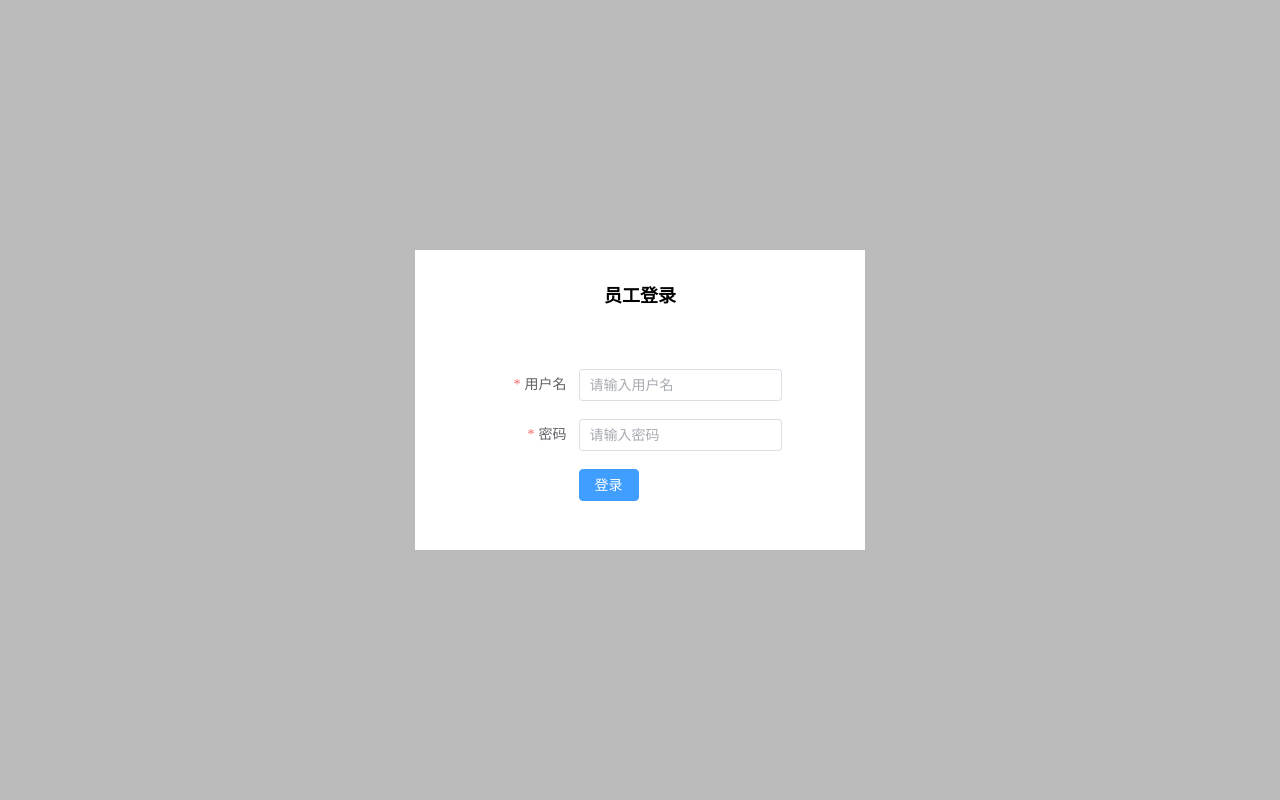
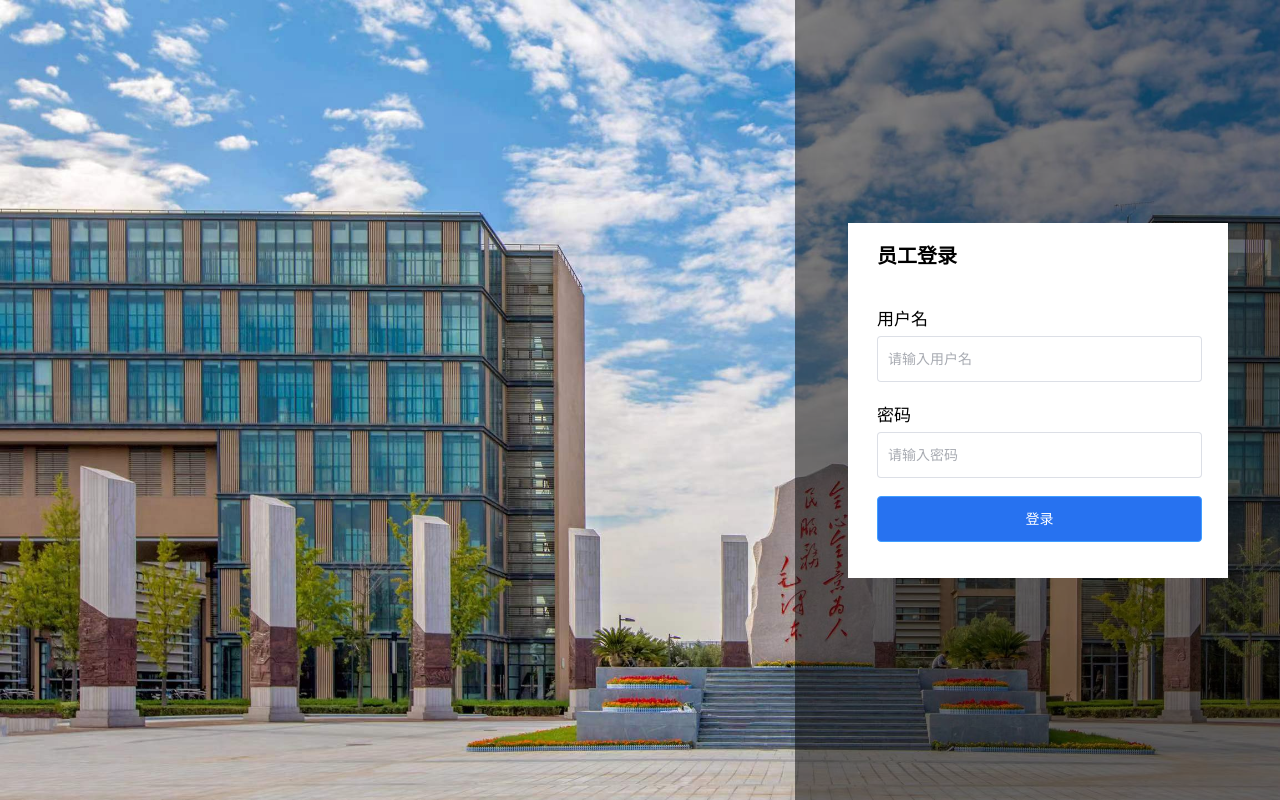
Before and after one commit to s5das/backstage_for_resource_reservation_system, a Vue app: page / in a window 1280 px wide. Built offline with nearby package versions, Linux system fonts and the light colour scheme.

Commit message:
更新登录页面等

```diff
--- a/src/components/CourseCard.vue
+++ b/src/components/CourseCard.vue
@@ -1,7 +1,6 @@
 <template>
   <div class="course-content" >
-    <div style="font-size:15px">{{ course.title }}</div>
-            <br>
+    <div style="font-size:13px">{{ course.title }}</div>
             <div>预约人：{{ course.username }}</div>
             <div>使用单位：{{ course.useDepartmentName }}</div>
               <div>
--- a/src/components/pass.vue
+++ b/src/components/pass.vue
@@ -48,14 +48,7 @@ const props = defineProps(["status", "id","meetingRoomId"]);
 let textarea2 = ref("");
 
 const passItem = () => {
-  ElMessageBox.confirm("是否确认通过？", "通过确认", {
-    confirmButtonText: "确定",
-    cancelButtonText: "取消",
-    type: "warning",
-  })
-    .then(() => {
-      return pass(props.id);
-    })
+    return pass(props.id)
     .then(()=>{
       return save(props.id,textarea2.value);
     })
@@ -66,7 +59,6 @@ const passItem = () => {
       });
       emits("close");
       emits('refresh')
-
     });
 };
 
--- a/src/components/showdetail.vue
+++ b/src/components/showdetail.vue
@@ -144,19 +144,40 @@
             </div>
 
             <div class="box2">
-              <div class="textarea">
+              <div class="textarea" style="margin-right: 30px">
                 <div class="label">用户备注：</div>
                 <div class="input">
                   <el-input
                     v-model="textarea1"
-                    :rows="5"
+                    :rows="3"
                     type="textarea"
-                    disabled
+
                   />
                 </div>
               </div>
-            </div>
-            <div class="btn-area">
+                <div class="textarea">
+                  <div class="label">管理员备注：</div>
+                  <div class="input">
+                  <el-input
+                    v-model="textarea2"
+                    :rows="3"
+                    type="textarea"
+
+                  />
+                  </div>
+                </div>
+                <div class="textarea">
+                  <div class="label">驳回理由：</div>
+                  <div class="input">
+                 <el-input
+                    v-model="textarea3"
+                    :rows="3"
+                    type="textarea"
+
+                  />
+                </div>
+                </div>
+                <div class="btn-area" style="margin-top:55px">
               <el-button
                 type="primary"
                 size="default"
@@ -183,6 +204,9 @@
               style="margin:5px;width: 93.8px; height: 40.2px;">
               驳回</el-button>
             </div>
+
+            </div>
+
           </div>
         </div>
       </div>
@@ -204,6 +228,9 @@ let item = ref({});
 
 const passItem = () => {
     pass(props.id)
+     .then(()=>{
+      return save(props.id,textarea2.value);
+    })
     .then(() => {
       ElMessage({
         type: "success",
@@ -216,7 +243,7 @@ const passItem = () => {
 };
 
 const saveItem = () => {
-      save(props.id," ")
+      save(props.id,textarea2.value)
     .then(
       ()=>{
         ElMessage({
@@ -229,7 +256,7 @@ const saveItem = () => {
   }
 
 const rejectItem = ()=>{
-  cancel(props.id,"")
+  cancel(props.id,textarea3.value)
   .then(
     ()=>{
       ElMessage({
@@ -248,6 +275,7 @@ onMounted(() => {
     item.value = res.item;
     textarea2.value = res.item.adminOtherInfo
     textarea3.value = res.item.cancelReason
+    textarea1.value = res.item.otherInfo
   });
   getInfoById(props.meetingRoomId).then((res)=>{
     item2.value = res.item
@@ -281,6 +309,8 @@ onMounted(() => {
   justify-content: space-around;
   margin-bottom: 10px;
   flex-flow: column;
+
+  width: 321px;
   .label {
     flex: 1.5;
     padding-bottom:8px ;
@@ -290,7 +320,7 @@ onMounted(() => {
   }
 }
 .content {
-  height: 567px;
+  height: 580px;
   width: 1000px;
   background-color: #fff;
   // padding-left: 30px;
@@ -351,7 +381,9 @@ onMounted(() => {
       }
       .box2 {
         // flex: 1.5;
-        width: 675px;
+        width: 700px;
+        display: flex;
+        flex-wrap: wrap;
       }
       .btn-area {
         flex: 1;
@@ -381,13 +413,13 @@ onMounted(() => {
         justify-content: space-around;
         align-items: center;
         flex: 1.5;
-        line-height: 30px;
+        line-height: 34px;
 
       }
       .right-2 {
         flex: 1;
         text-align: center;
-        line-height: 30px;
+        line-height: 34px;
       }
       .right-3 {
         flex: 0.8;
--- a/src/pages/backstage/memberManage/organization.vue
+++ b/src/pages/backstage/memberManage/organization.vue
@@ -292,8 +292,8 @@ getinfo();
 }
 .new {
   position: absolute;
-  top: 250px;
-  left: 800px;
+  top: 35%;
+  left: 40%;
   padding: 10px;
   height: 300px;
   width: 400px;
--- a/src/pages/login.vue
+++ b/src/pages/login.vue
@@ -3,15 +3,22 @@
   <div class="main">
     <div class="box">
       <div class="title">员工登录</div>
-      <el-form :model="formEl" ref="form" label-width="80px" :inline="false" :rules="rules">
-        <el-form-item label="用户名" prop="username">
+      <el-form :model="formEl" ref="form" :inline="false" :rules="rules">
+        <el-form-item   prop="username" >
+          <span>用户名</span>
           <el-input
+          style="height:46px"
             v-model="formEl.username"
             placeholder="请输入用户名"
           ></el-input>
         </el-form-item>
-        <el-form-item label="密码"  prop="password">
-          <el-input v-model="formEl.password" type="password" placeholder="请输入密码"></el-input>
+        <el-form-item   prop="password">
+          <span>密码</span>
+          <el-input v-model="formEl.password"
+          type="password"
+          placeholder="请输入密码"
+          style="height:46px"
+          ></el-input>
         </el-form-item>
         <!-- <el-form-item label="验证码" prop="verify">
           <el-row :gutter="20" >
@@ -27,7 +34,7 @@
           </el-row>
         </el-form-item> -->
         <el-form-item>
-          <el-button type="primary" @click="onSubmit(form)">登录</el-button>
+          <el-button style="width:325px;height:46px;background-color:#2772F0 " type="primary" @click="onSubmit(form)">登录</el-button>
         </el-form-item>
       </el-form>
     </div>
@@ -113,27 +120,52 @@ const onSubmit = async (form) => {
 </script>
 
 <style lang="less" scoped>
+span{
+  font-size: 17px;
+  font-weight: 500;
+}
 .main {
   height: 100vh;
   width: 100vw;
-  background-color: #bbb;
+  // position: relative;
+  // background-color: #bbb;
   display: flex;
-  justify-content: center;
+  justify-content: flex-end;
   align-items: center;
-
+  background-image: url('../assets/login.jpg');
+  background-size: cover;
   .box {
     .title{
-    font-size: 18px;
-    font-weight: 600;
 
+    font-size: 20px;
+    font-weight: bold;
+    margin-left: 29px;
   }
-    height: 300px;
-    width: 450px;
+    height: 355px;
+    width: 380px;
     background-color: #fff;
     display: flex;
     flex-direction: column;
     justify-content: space-around;
-    align-items: center;
+    // align-items: center;
+    z-index: 100;
+    margin-right: 52px;
   }
 }
+ .main::before {
+  content: "";
+  position: absolute;
+  top: 0;
+  right: 0;
+  width: 485px;
+  height: 100%;
+  background-color: rgba(0,0,0,0.5); /* 半透明黑色 */
+}
+.el-form-item{
+  width: 325px;
+  margin-left: 29px;
+  display: block;
+}
+
+
 </style>
```
Also changed, not shown: src/assets/login.jpg (added).
